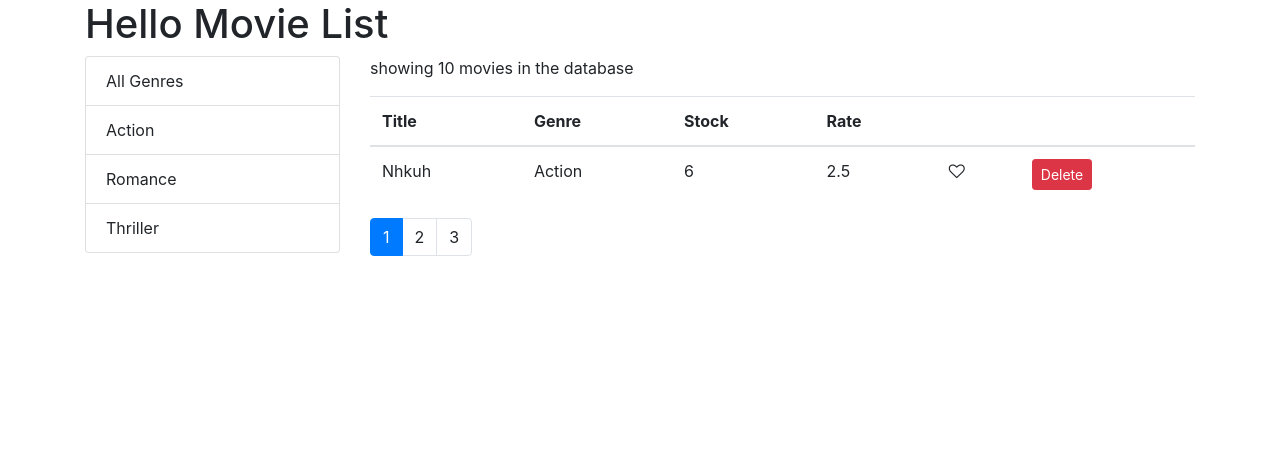
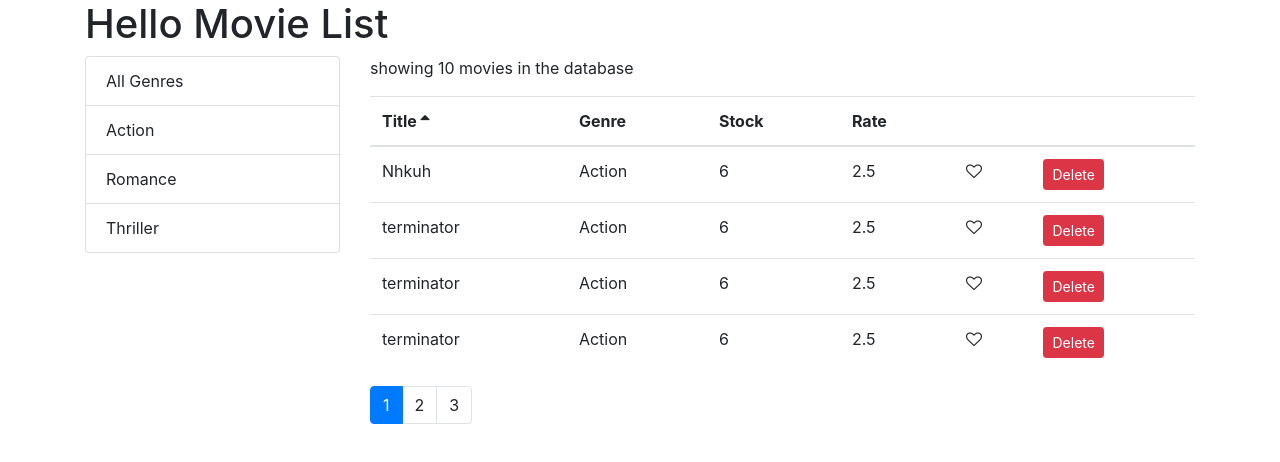
Before and after one commit to Nkasi-e/ReactMosh, a React (Create React App) app: page / in a window 1280 px wide. Shown: the top 462 px of the page. Built offline with nearby package versions, Linux system fonts and the light colour scheme.

Commit message:
Added sorting and restructured the components

```diff
--- a/src/components/Movies.jsx
+++ b/src/components/Movies.jsx
@@ -52,9 +52,8 @@
     this.setState({ sortColumn });
   };
 
-  render() {
-    // Dynamic conditional rendering
-    const { length: count } = this.state.movies;
+  // Getting Page Data
+  getPageData = () => {
     const {
       pageSize,
       currentPage,
@@ -62,9 +61,6 @@
       movies: allMovies,
       sortColumn,
     } = this.state;
-
-    if (count === 0) return <p>There are no movies in the database</p>;
-
     //Filtering render
     const filtered =
       selectedGenre && selectedGenre._id
@@ -75,7 +71,19 @@
     const sorted = _.orderBy(filtered, [sortColumn.path], [sortColumn.order]);
 
     //paginate page fn
-    const movies = paginate(sorted, filtered, currentPage, pageSize);
+    const movies = paginate(sorted, currentPage, pageSize);
+
+    return { totalCount: filtered.length, data: movies };
+  };
+
+  render() {
+    // Dynamic conditional rendering
+    const { length: count } = this.state.movies;
+    const { pageSize, currentPage, sortColumn } = this.state;
+
+    if (count === 0) return <p>There are no movies in the database</p>;
+
+    const { totalCount, data: movies } = this.getPageData();
 
     return (
       <div className="row">
@@ -87,7 +95,7 @@
           />
         </div>
         <div className="col">
-          <p>showing {filtered.length} movies in the database</p>
+          <p>showing {totalCount} movies in the database</p>
           <MoviesTable
             movies={movies}
             sortColumn={sortColumn}
@@ -96,7 +104,7 @@
             onSort={this.handleSort}
           />
           <Pagination
-            itemsCount={filtered.length}
+            itemsCount={totalCount}
             pageSize={pageSize}
             currentPage={currentPage}
             onPageChange={this.handlePageChange}
--- /dev/null
+++ b/src/components/common/TableBody.jsx
@@ -0,0 +1,35 @@
+import React, { Component } from "react";
+import _ from "lodash";
+
+class TableBody extends Component {
+  //REnder cell
+  renderCell = (item, column) => {
+    if (column.content) return column.content(item);
+
+    return _.get(item, column.path);
+  };
+
+  //Creating key
+  createKey = (item, column) => {
+    return item._id + (column.path || column.key);
+  };
+
+  render() {
+    const { data, columns } = this.props;
+    return (
+      <tbody>
+        {data.map((item) => (
+          <tr key={item._id}>
+            {columns.map((column) => (
+              <td key={this.createKey(item, column)}>
+                {this.renderCell(item, column)}
+              </td>
+            ))}
+          </tr>
+        ))}
+      </tbody>
+    );
+  }
+}
+
+export default TableBody;
--- /dev/null
+++ b/src/components/common/table.jsx
@@ -0,0 +1,14 @@
+import React from "react";
+import TableHeader from "./tableHeader";
+import TableBody from "./TableBody";
+
+const Table = ({ columns, sortColumn, onSort, data }) => {
+  return (
+    <table className="table">
+      <TableHeader columns={columns} sortColumn={sortColumn} onSort={onSort} />
+      <TableBody columns={columns} data={data} />
+    </table>
+  );
+};
+
+export default Table;
--- /dev/null
+++ b/src/components/common/tableHeader.jsx
@@ -0,0 +1,43 @@
+import React, { Component } from "react";
+
+export class TableHeader extends Component {
+  //sort
+  raiseSort = (path) => {
+    const sortColumn = { ...this.props.sortColumn };
+    if (sortColumn.path === path) {
+      sortColumn.order = sortColumn.order === "asc" ? "desc" : "asc";
+    } else {
+      sortColumn.path = path;
+      sortColumn.order = "asc";
+    }
+    this.props.onSort(sortColumn);
+  };
+
+  //Sort Icon
+  renderSortIcon = (column) => {
+    const { sortColumn } = this.props;
+    if (column.path !== sortColumn.path) return null;
+    if (sortColumn.order === "asc") return <i className="fa fa-sort-asc"></i>;
+    return <i className="fa fa-sort-desc"></i>;
+  };
+
+  render() {
+    return (
+      <thead>
+        <tr>
+          {this.props.columns.map((column) => (
+            <th
+              className="clickable"
+              key={column.path || column.key}
+              onClick={() => this.raiseSort(column.path)}
+            >
+              {column.label} {this.renderSortIcon(column)}
+            </th>
+          ))}
+        </tr>
+      </thead>
+    );
+  }
+}
+
+export default TableHeader;
--- a/src/components/movieTable/moviesTable.jsx
+++ b/src/components/movieTable/moviesTable.jsx
@@ -1,43 +1,41 @@
 import React, { Component } from "react";
 import Like from "../common/Like";
+import Table from "../common/table";
 
-export class MoviesTable extends Component {
+class MoviesTable extends Component {
+  columns = [
+    { path: "title", label: "Title" },
+    { path: "genre.name", label: "Genre" },
+    { path: "numberInStock", label: "Stock" },
+    { path: "dailyRentals", label: "Rate" },
+    {
+      key: "like",
+      content: (movie) => (
+        <Like liked={movie.liked} onClick={() => this.props.onLike(movie)} />
+      ),
+    },
+    {
+      key: "delete",
+      content: (movie) => (
+        <button
+          className="btn btn-danger btn-sm"
+          onClick={() => this.props.onDelete(movie)}
+        >
+          Delete
+        </button>
+      ),
+    },
+  ];
+
   render() {
-    const { movies, onDelete, onLike, onSort } = this.props;
+    const { movies, sortColumn, onSort } = this.props;
     return (
-      <table className="table">
-        <thead>
-          <tr>
-            <th onClick={() => onSort("title")}>Title</th>
-            <th onClick={() => onSort("genre.name")}>Genre</th>
-            <th onClick={() => onSort("numberInStock")}>Stock</th>
-            <th onClick={() => onSort("dailyRentalRate")}>Rate</th>
-            <th />
-            <th />
-          </tr>
-        </thead>
-        <tbody>
-          {movies.map((movie) => (
-            <tr key={movie._id}>
-              <td>{movie.title}</td>
-              <td>{movie.genre.name}</td>
-              <td>{movie.numberInStock}</td>
-              <td>{movie.dailyRentals}</td>
-              <td>
-                <Like liked={movie.liked} onClick={() => onLike(movie)} />
-              </td>
-              <td>
-                <button
-                  className="btn btn-danger btn-sm"
-                  onClick={() => onDelete(movie)}
-                >
-                  Delete
-                </button>
-              </td>
-            </tr>
-          ))}
-        </tbody>
-      </table>
+      <Table
+        columns={this.columns}
+        data={movies}
+        sortColumn={sortColumn}
+        onSort={onSort}
+      />
     );
   }
 }
--- a/src/index.css
+++ b/src/index.css
@@ -1,13 +1,17 @@
 body {
   margin: 0;
-  font-family: -apple-system, BlinkMacSystemFont, 'Segoe UI', 'Roboto', 'Oxygen',
-    'Ubuntu', 'Cantarell', 'Fira Sans', 'Droid Sans', 'Helvetica Neue',
+  font-family: -apple-system, BlinkMacSystemFont, "Segoe UI", "Roboto", "Oxygen",
+    "Ubuntu", "Cantarell", "Fira Sans", "Droid Sans", "Helvetica Neue",
     sans-serif;
   -webkit-font-smoothing: antialiased;
   -moz-osx-font-smoothing: grayscale;
 }
 
 code {
-  font-family: source-code-pro, Menlo, Monaco, Consolas, 'Courier New',
+  font-family: source-code-pro, Menlo, Monaco, Consolas, "Courier New",
     monospace;
 }
+
+.clickable {
+  cursor: pointer;
+}
```
Also changed, not shown: 1 other file (tests, documents, lock files or other folders).
